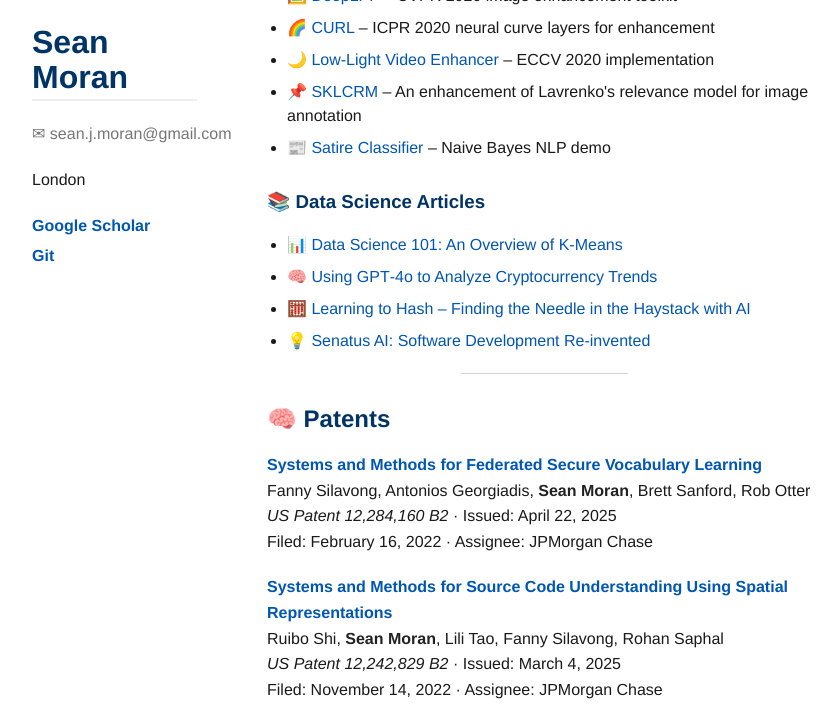
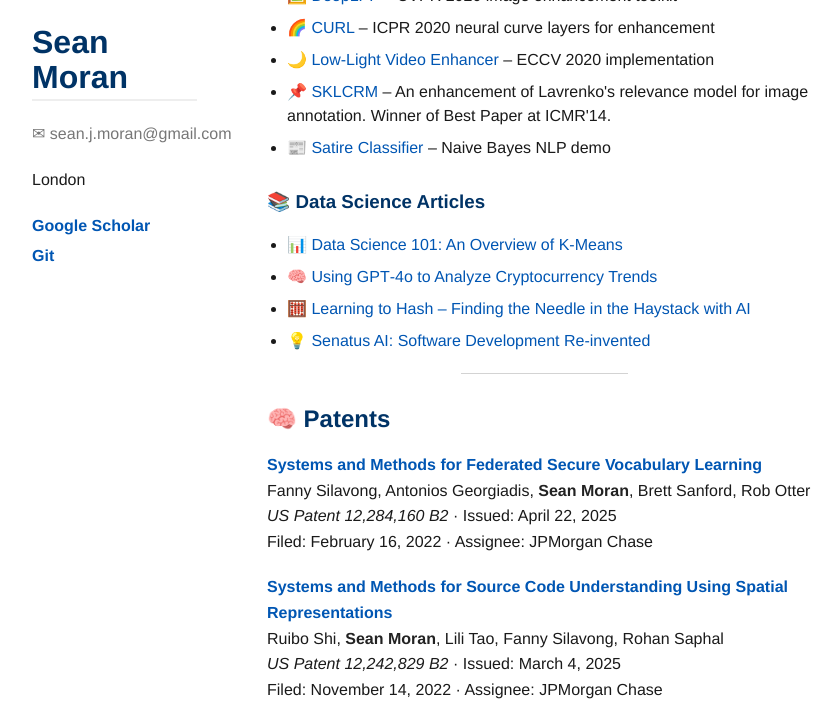
Before and after one commit to sjmoran/sjmoran.github.io, a Jekyll site: the page built from index.md, in a window 1280 px wide and 900 px high, scrolled down 549 px, cut to the strip 177-900 px from the top of the window. Shown: the whole strip, without its empty margins (8-848 px from the left). Built offline with Jekyll 4.4.1, drawn with Linux system fonts in a browser that asks for light colours; some of the changed lines change nothing that is shown.

Commit message:
Update side-projects.html

```diff
--- a/_includes/side-projects.html
+++ b/_includes/side-projects.html
@@ -2,8 +2,8 @@
 <ul>
   <li><a href="https://awesome-llm-papers.github.io">🔍 Awesome LLM Papers </a> – Web’s largest LLM resource</li>
   <li><a href="https://learning2hash.github.io">🧠 Awesome Learning to Hash</a> – Web’s largest ANN resource</li>
-  <li><a href="https://huggingface.co/datasets/sjmoran/AcronymGen">🧩 AcronymGen</a> – 10K+ acronym–expansion pairs for training LLMs</li>
-  <li><a href="https://huggingface.co/datasets/sjmoran/ArxivDumpWithSemanticTags">🗃️ ArxivPapersWithSemanticTags</a> – Semantic keyword tags for 3M+ arXiv papers</li>
+  <li><a href="https://huggingface.co/datasets/sjmoran/arxiv-acronym-gen">🧩 AcronymGen</a> – 10K+ acronym–expansion pairs for training LLMs</li>
+  <li><a href="https://huggingface.co/datasets/sjmoran/arxiv-tagged-papers">🗃️ ArxivPapersWithSemanticTags</a> – Semantic keyword tags for 3M+ arXiv papers</li>
   <li><a href="https://github.com/jpmorganchase/llm-email-spam-detection">🛡️ SpamT5: LLM-Powered Spam Detection</a> – Rapid, Intelligent Spam Filtering</li>
   <li><a href="https://github.com/sjmoran/crypto-panda">📈 CryptoPanda</a> – LLMs for crypto price surge detection</li>
   <li><a href="https://github.com/jpmorganchase/codequest">🧑‍💻 CodeQuest</a> – LLM-powered code review</li>
@@ -11,7 +11,7 @@
   <li><a href="https://github.com/sjmoran/DeepLPF">🖼️ DeepLPF</a> – CVPR 2020 image enhancement toolkit</li>
   <li><a href="https://github.com/sjmoran/CURL">🌈 CURL</a> – ICPR 2020 neural curve layers for enhancement</li>
   <li><a href="https://github.com/sjmoran/low-light-video-enhancement">🌙 Low-Light Video Enhancer</a> – ECCV 2020 implementation</li>
-  <li><a href="https://github.com/sjmoran/SKLCRM">📌 SKLCRM</a> – An enhancement of Lavrenko's relevance model for image annotation</li>
+  <li><a href="https://github.com/sjmoran/SKLCRM">📌 SKLCRM</a> – An enhancement of Lavrenko's relevance model for image annotation. Winner of Best Paper at ICMR'14.</li>
   <li><a href="https://github.com/sjmoran/satire-classifier">📰 Satire Classifier</a> – Naive Bayes NLP demo</li>
 </ul>
 
```
